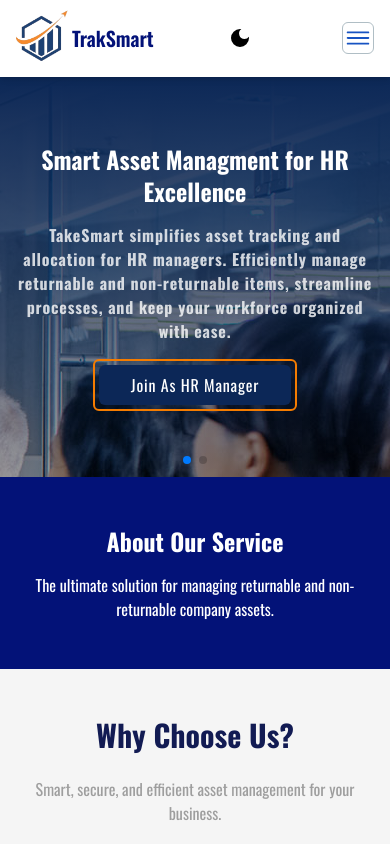
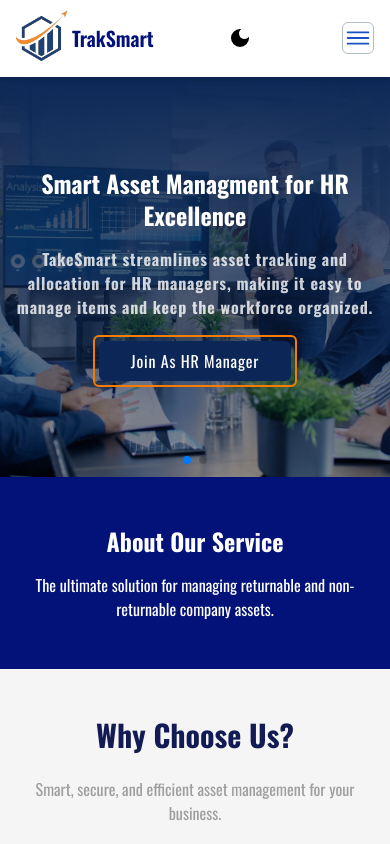
Before and after one commit to wptasmina/xyz-company-client, a React (Vite) app: page / in a window 390 px wide. Shown: the top 844 px of the page. Built offline with nearby package versions, Linux system fonts and the light colour scheme; no server answers.

Commit message:
banner text short

```diff
--- a/src/components/Banner.jsx
+++ b/src/components/Banner.jsx
@@ -30,15 +30,12 @@ export default function Banner() {
       className="mySwiper "
     >
       <SwiperSlide>
-        <section className='relative bg-bannerImg bg-no-repeat w-full h-auto object-fill bg-right-top' >
+        <section className='relative bg-bannerImg bg-no-repeat bg-cover bg-center w-full h-auto object-fill' >
           <div class="w-full h-[400px] object-cover flex justify-center items-center bg-blackOvrtlay">
             <div class="p-2 flex justify-center items-center flex-col gap-4">
               <h1 className='text-white md:text-4xl text-2xl font-bold text-center'>Smart Asset Managment for HR Excellence</h1>
               <p className='text-white/80 font-bold md:text-lg text-md md:w-2/3 mx-auto px-2 text-center tracking-wider'>
-              TakeSmart simplifies asset tracking and allocation for HR
-                managers. Efficiently manage returnable and non-returnable
-                items, streamline processes, and keep your workforce organized
-                with ease.
+              TakeSmart streamlines asset tracking and allocation for HR managers, making it easy to manage items and keep the workforce organized.
               </p>
                 <div className='border-2 border-orange-700 rounded-md p-1'>
                 <button
@@ -59,7 +56,7 @@ export default function Banner() {
           <div class="w-full h-[400px] flex justify-center items-center bg-blackOvrtlay">
             <div class="p-2 flex justify-center items-center flex-col gap-4">
               <h1 className='text-white md:text-4xl text-2xl font-bold text-center'>Stay productive and organized with TakeSmart!</h1>
-              <p className='text-white/80 font-bold md:text-lg text-md md:w-2/3 mx-auto px-2 text-center tracking-wider'>Seamlessly request, track, and manage company-provided assets with ease. Say goodbye to confusion and enjoy a hassle-free experience, ensuring every employee gets what they need—efficiently and effortlessly.</p>
+              <p className='text-white/80 font-bold md:text-lg text-md md:w-2/3 mx-auto px-2 text-center tracking-wider'>Easily request, track, and manage company assets—no confusion, just a smooth, hassle-free experience.</p>
                 <div className='border-2 border-orange-700 rounded-md p-1'>
                 <button
                     className="px-8 text-white py-2 bg-[#0c2757] rounded-md tracking-wider"
```
